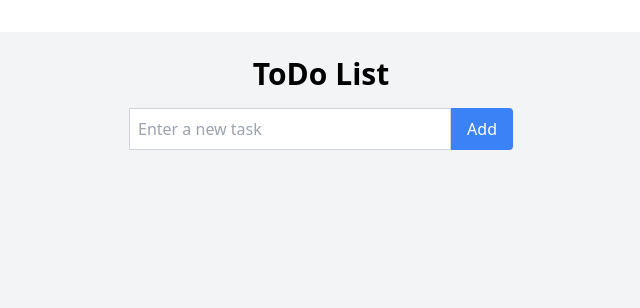
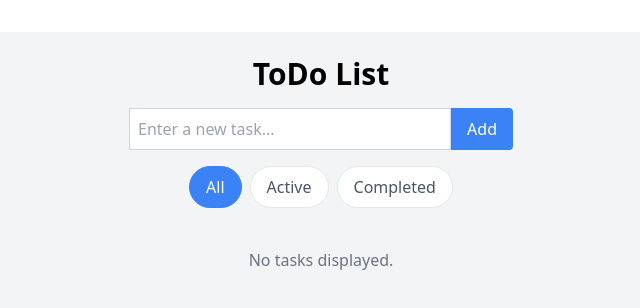
Before and after one commit to leptunee/todo-react-app, a React (Vite) app: page / in a window 1280 px wide. Shown: the top 308 px of the page, without its empty margins (319-959 px from the left). Built offline with nearby package versions, Linux system fonts and the light colour scheme.

Commit message:
添加了空列表时文字显示和任务是否完成区分筛选功能

```diff
--- a/src/App.jsx
+++ b/src/App.jsx
@@ -1,8 +1,9 @@
-import { useState } from "react";
+import { useMemo, useState } from "react";
 import { useEffect } from "react";
 import ToDoInput from "./components/ToDoInput";
 import ToDoList from "./components/ToDoList";
 import "./App.css";
+import ToDoFilter from "./components/ToDoFilter";
 
 function App() {
   const [todos, setTodos] = useState([]);
@@ -39,12 +40,31 @@ function App() {
     );
   };
 
+  // 筛选器以及筛选逻辑
+  const [filter, setFilter] = useState("all"); // all, active, completed
+  const filteredTodos = useMemo(() =>
+    todos.filter((todo) => {
+    switch (filter) {
+      case "active":
+        return !todo.completed;
+      case "completed":
+        return  todo.completed;
+      default:
+        return true;
+    }
+  }),
+  [todos, filter]);
+
   return (
     <div className="min-h-screen bg-gray-100 flex flex-col items-center p-6">
       <h1 className="text-3xl font-bold mb-4">ToDo List</h1>
       <ToDoInput onAdd={addTodo} />
+      <ToDoFilter
+        currentFilter={filter}
+        onFilterChange={setFilter}
+      />
       <ToDoList
-        todos={todos}
+        todos={filteredTodos}
         onDelete={deleteTodo}
         onToggleComplete={toggleComplete}
       />
--- /dev/null
+++ b/src/components/ToDoFilter.jsx
@@ -0,0 +1,27 @@
+import React from 'react';
+
+function ToDoFilter({ currentFilter, onFilterChange }) {
+    return (
+        <div className="flex gap-2 my-4">
+            {['all', 'active', 'completed'].map((type) => (
+                <button
+                    key={type}
+                    onClick={() => onFilterChange(type)}
+                    className={`px-4 py-2 rounded-full border transition-colors
+        ${currentFilter === type
+                            ? 'bg-blue-500 text-white border-blue-500'
+                            : 'bg-white text-gray-600 hover:bg-gray-50 border-gray-200'
+                        }`}
+                >
+                    {{
+                        all: 'All',
+                        active: 'Active',
+                        completed: 'Completed'
+                    }[type]}
+                </button>
+            ))}
+        </div>
+    );
+}
+
+export default ToDoFilter;
--- a/src/components/ToDoInput.jsx
+++ b/src/components/ToDoInput.jsx
@@ -16,7 +16,7 @@ function ToDoInput({ onAdd }) {
                 value={inputValue}
                 onChange={(e) => setInputValue(e.target.value)}
                 className="flex-1 p-2 rounded-1 border border-gray-300"
-                placeholder="Enter a new task"
+                placeholder="Enter a new task..."
             />
             <button
                 type="submit"
--- a/src/components/ToDoItem.jsx
+++ b/src/components/ToDoItem.jsx
@@ -24,7 +24,7 @@ function ToDoItem({ todo, onDelete, onToggleComplete }) {
                     />
                     <div
                         className={`w-5 h-5 border-2 rounded-md mr-3 flex items-center justify-center
-              ${todo.completed
+                ${todo.completed
                                 ? "bg-green-500 border-green-500"
                                 : "bg-white border-gray-300"
                             }`}
--- a/src/components/ToDoList.jsx
+++ b/src/components/ToDoList.jsx
@@ -1,18 +1,34 @@
 import React from "react";
 import ToDoItem from "./ToDoItem";
 
-function ToDoList({ todos, onDelete, onToggleComplete }) {
+function ToDoList({
+    todos,
+    onDelete,
+    onToggleComplete,
+    emptyState = (
+        <div className="text-gray-500 text-center mt-6">
+            No tasks displayed.
+        </div>
+    ),
+}) {
     return (
-        <ul className="mt-4 w-full max-w-md">
+        <div className="w-full max-w-md">
+            {todos.length === 0 ? (
+                emptyState
+            ) : (
+                <ul className="mt-4">
                     {todos.map((todo) => (
                         <ToDoItem
                             key={todo.id}
                             todo={todo}
                             onDelete={onDelete}
                             onToggleComplete={onToggleComplete}
+
                         />
                     ))}
                 </ul>
+            )}
+        </div>
     );
 }
 
```
Lines whose indentation alone changed are shown as unchanged.
